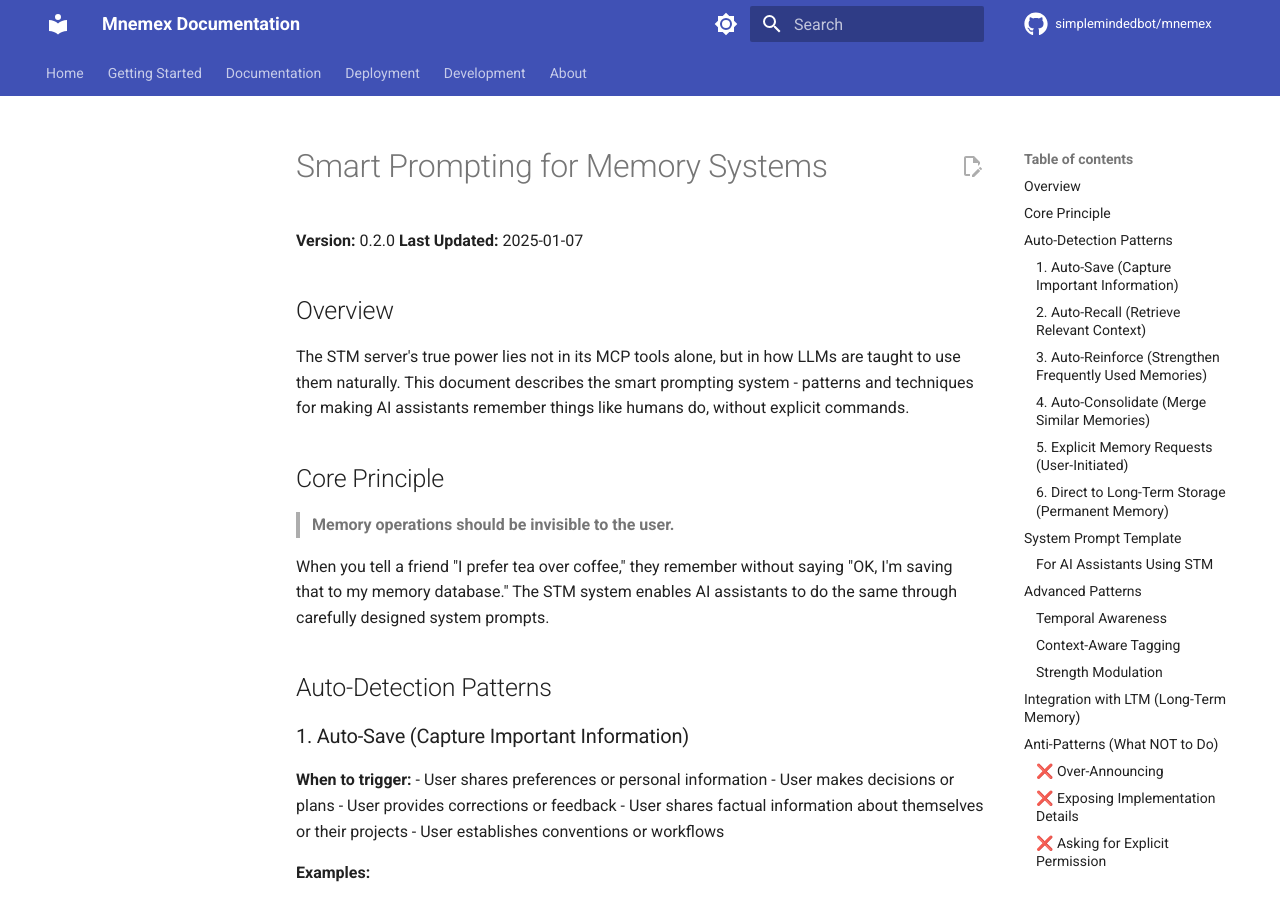
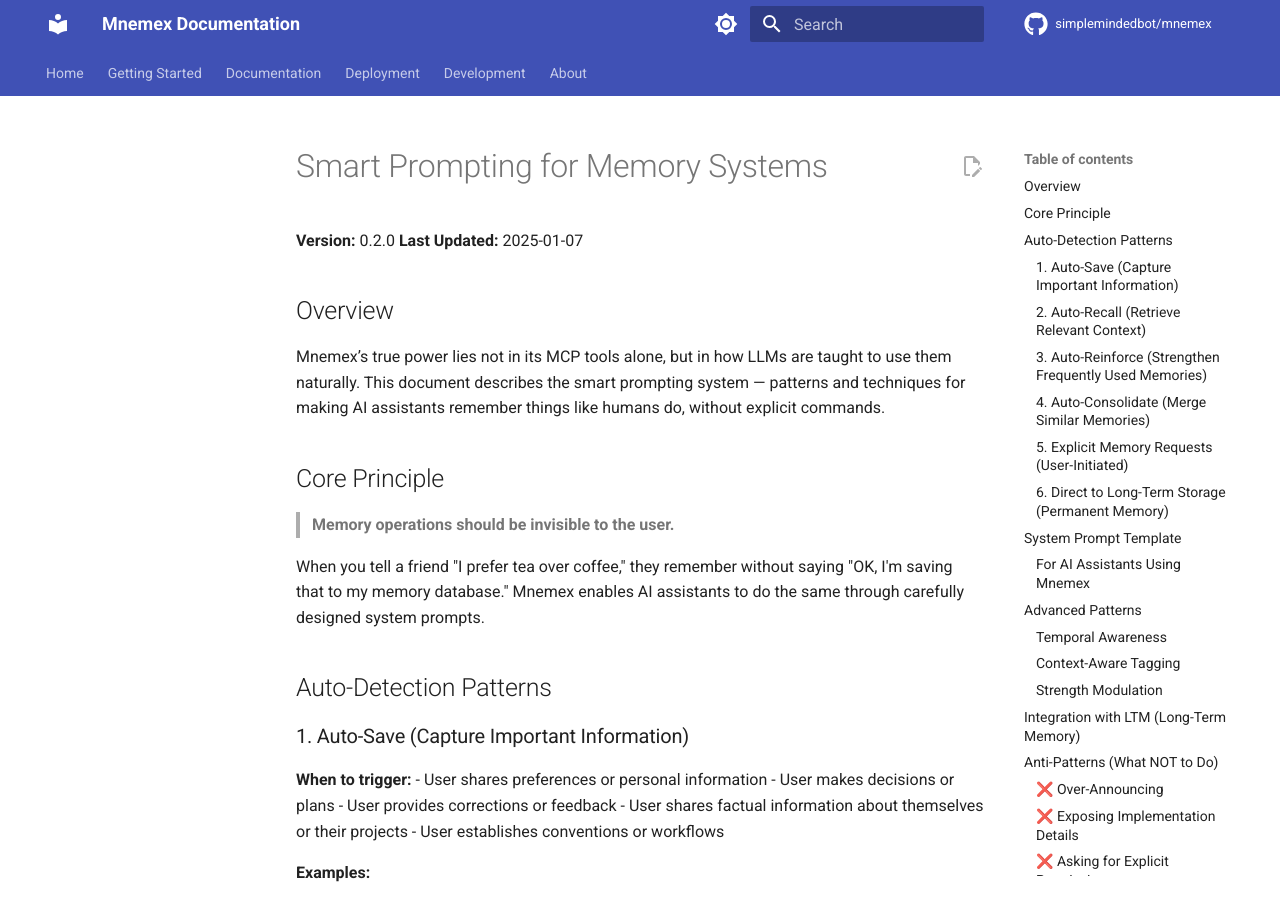
Before and after one commit to mnemexai/mnemex, an MkDocs documentation site: the page built from docs/prompts/memory_system_prompt.md, in a window 1280 px wide and 900 px high. Built offline with MkDocs 1.6.1 and Material for MkDocs 9.7.7, drawn with Linux system fonts in a browser that asks for light colours; comment, search, counter and statistics services are not loaded; some of the changed text lies outside the part shown.

Commit message:
docs(prompts): rename STM branding to Mnemex where appropriate; keep STM as short-term memory concept

````diff
--- a/docs/prompts/memory_system_prompt.md
+++ b/docs/prompts/memory_system_prompt.md
@@ -5,13 +5,13 @@
 
 ## Overview
 
-The STM server's true power lies not in its MCP tools alone, but in how LLMs are taught to use them naturally. This document describes the smart prompting system - patterns and techniques for making AI assistants remember things like humans do, without explicit commands.
+Mnemex’s true power lies not in its MCP tools alone, but in how LLMs are taught to use them naturally. This document describes the smart prompting system — patterns and techniques for making AI assistants remember things like humans do, without explicit commands.
 
 ## Core Principle
 
 > **Memory operations should be invisible to the user.**
 
-When you tell a friend "I prefer tea over coffee," they remember without saying "OK, I'm saving that to my memory database." The STM system enables AI assistants to do the same through carefully designed system prompts.
+When you tell a friend "I prefer tea over coffee," they remember without saying "OK, I'm saving that to my memory database." Mnemex enables AI assistants to do the same through carefully designed system prompts.
 
 ## Auto-Detection Patterns
 
@@ -299,12 +299,12 @@
 
 ## System Prompt Template
 
-### For AI Assistants Using STM
+### For AI Assistants Using Mnemex
 
 ```markdown
 # Memory System Instructions
 
-You have access to a short-term memory (STM) system with temporal decay. Use it to remember important information about the user naturally.
+You have access to Mnemex short‑term memory (STM) with temporal decay. Use it to remember important information about the user naturally.
 
 ## Automatic Behaviors
 
````
